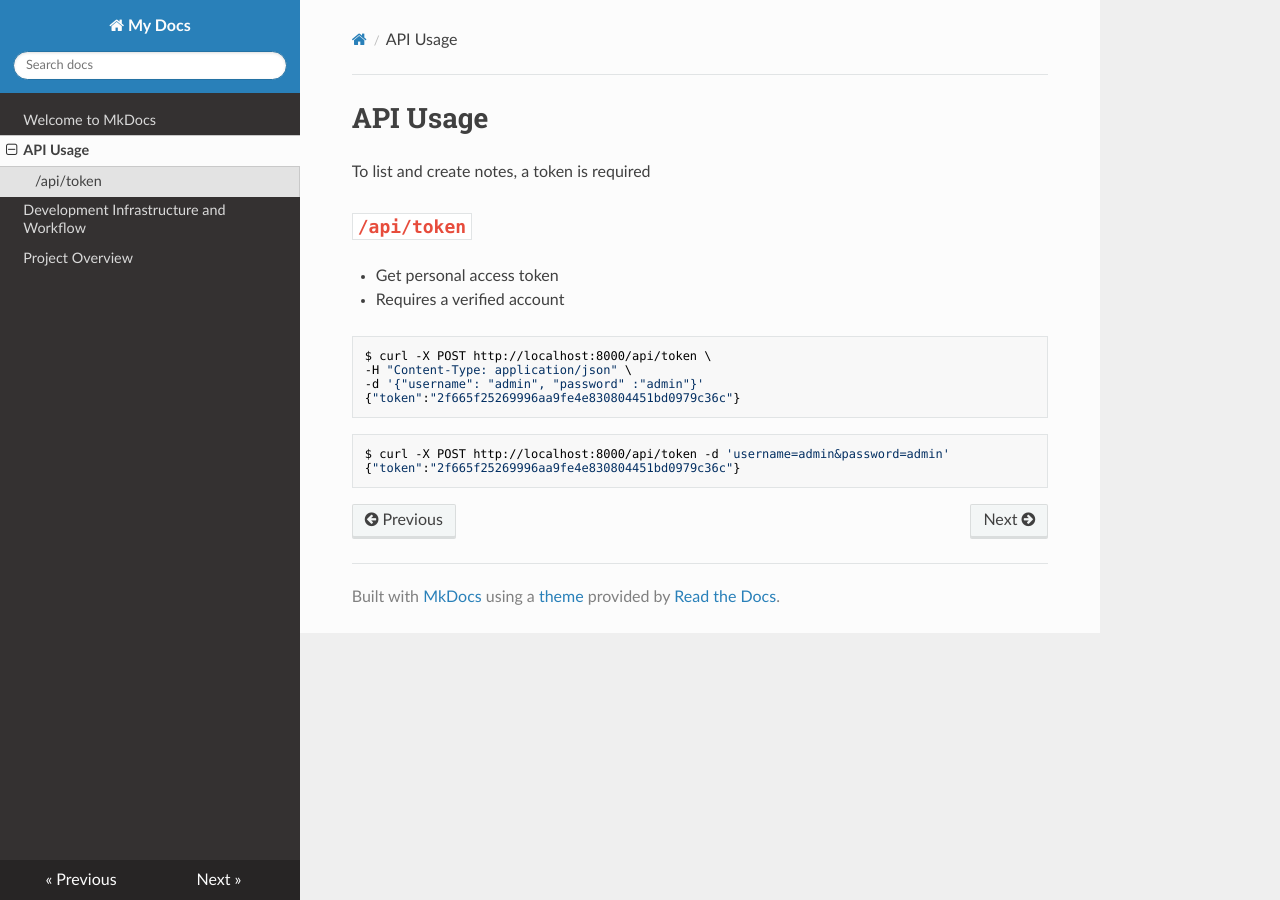
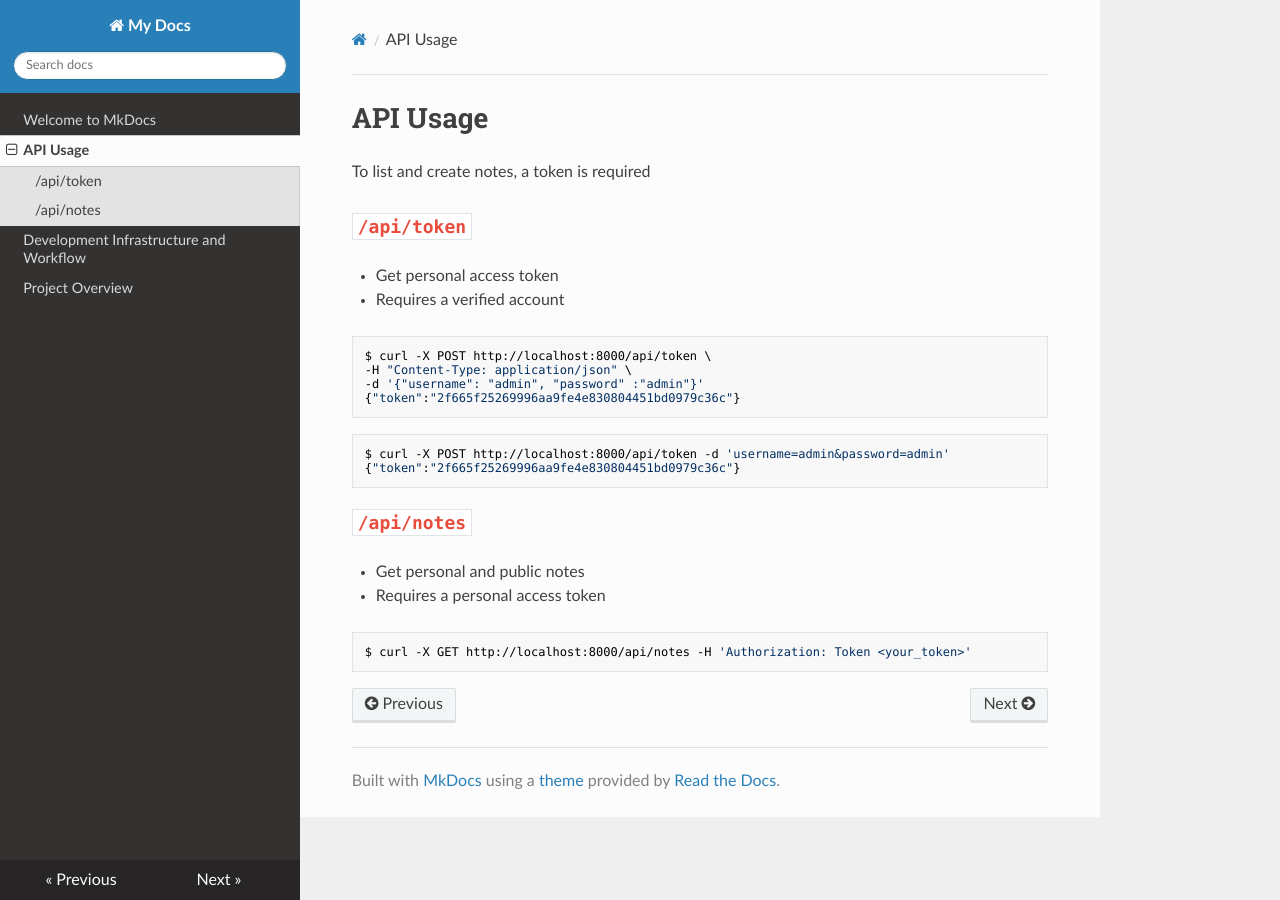
Before and after one commit to xk67/secure-notes, an MkDocs documentation site: the page built from docs/docs/api-usage.md, in a window 1280 px wide. Built offline with MkDocs 1.6.1, drawn with Linux system fonts in a browser that asks for light colours; nearby versions of some CDN libraries.

Commit message:
doc(api): add api/notes endpoint

````diff
--- a/docs/docs/api-usage.md
+++ b/docs/docs/api-usage.md
@@ -18,3 +18,12 @@ $ curl -X POST http://localhost:8000/api/token \
 $ curl -X POST http://localhost:8000/api/token -d 'username=admin&password=admin'
 {"token":"2f665f25269996aa9fe4e830804451bd0979c36c"}
 ```
+
+## `/api/notes`
+
+- Get personal and public notes
+- Requires a personal access token
+
+```bash
+$ curl -X GET http://localhost:8000/api/notes -H 'Authorization: Token <your_token>'
+```
````
